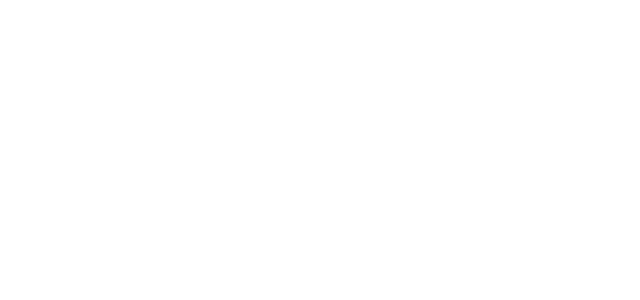
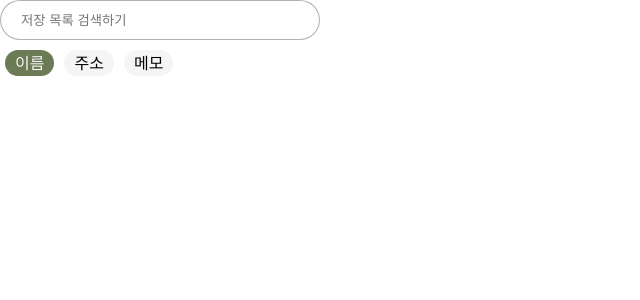
Before and after one commit to wanted-codestates-8/wanted-codestates-project-8-8, a Next.js app: page / in a window 1280 px wide. Shown: the top 300 px of the page, without its empty margins (0-640 px from the left). Built offline with nearby package versions, Linux system fonts and the light colour scheme.

Commit message:
feat:searchBox mock-data 로 완성

```diff
--- /dev/null
+++ b/components/SearchBar.js
@@ -0,0 +1,107 @@
+import { useState } from 'react'
+import styled from 'styled-components'
+
+const data = [
+  {
+    name: '충주 휴양림',
+    address: '가나다',
+    memo: '추운날',
+  },
+  {
+    name: '아주 휴양림',
+    address: '라마다',
+    memo: '더운날',
+  },
+  {
+    name: '가주 휴양림',
+    address: '우우우',
+    memo: '아이가 좋아해요',
+  },
+  {
+    name: '나주 휴양림',
+    address: '오오오',
+    memo: '친구가 좋아해요',
+  },
+]
+
+const SearchBar = () => {
+  const searchMethods = ['이름', '주소', '메모']
+  const [currentTag, setCurrentTag] = useState(0)
+  const [searchInput, setSearchInput] = useState('')
+
+  const handleTag = (index) => {
+    setCurrentTag(index)
+    setSearchInput(' ')
+  }
+
+  const handleSearchResult = (e) => {
+    const length = e.target.value.length
+    const tagData = ['name', 'address', 'memo']
+    const tagState = tagData[currentTag]
+    const lists = data.filter(
+      (list) =>
+        list[tagState].toString().substring(0, length) === e.target.value
+    )
+    setSearchInput(e.target.value)
+
+    console.log(lists)
+  }
+
+  return (
+    <Section>
+      <Form>
+        <Input
+          placeholder="저장 목록 검색하기"
+          onChange={handleSearchResult}
+          value={searchInput}
+        ></Input>
+      </Form>
+      <TagLists>
+        {searchMethods.map((list, index) => (
+          <Tag
+            key={index}
+            onClick={() => handleTag(index)}
+            style={{
+              backgroundColor: currentTag === index ? '#6B7B56' : 'whitesmoke',
+              color: currentTag === index ? 'whitesmoke' : 'black',
+            }}
+          >
+            {list}
+          </Tag>
+        ))}
+      </TagLists>
+    </Section>
+  )
+}
+const Section = styled.section`
+  display: flex;
+  justify-content: center;
+  align-items: flex-start;
+  flex-direction: column;
+`
+
+const Form = styled.form`
+  display: flex;
+  justify-content: center;
+  align-items: center;
+`
+
+const Input = styled.input`
+  width: 320px;
+  height: 40px;
+  padding-left: 20px;
+  border-radius: 20px;
+  border: solid 1px rgba(0, 0, 0, 0.3);
+`
+const TagLists = styled.ul`
+  display: flex;
+  justify-content: flex-start;
+  align-items: center;
+`
+const Tag = styled.li`
+  margin: 10px 5px;
+  text-align: center;
+  padding: 0 10px 2px 10px;
+  border-radius: 20px;
+`
+export default SearchBar
--- a/pages/index.js
+++ b/pages/index.js
@@ -1,5 +1,10 @@
-import styled from "styled-components";
+import styled from 'styled-components'
+import SearchBar from '../components/SearchBar'
 
 export default function Home() {
-  return <></>;
+  return (
+    <>
+      <SearchBar></SearchBar>
+    </>
+  )
 }
```
